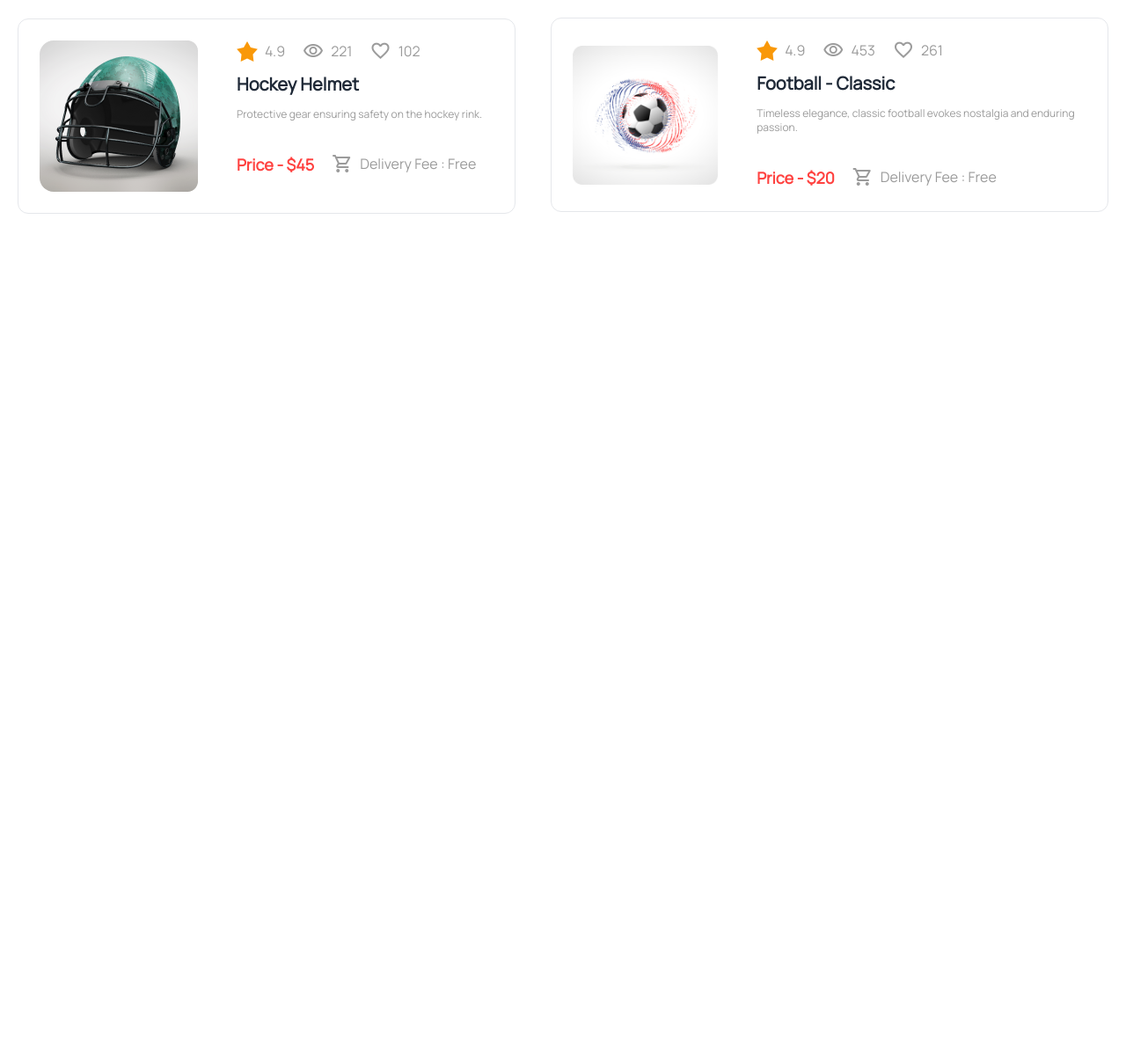
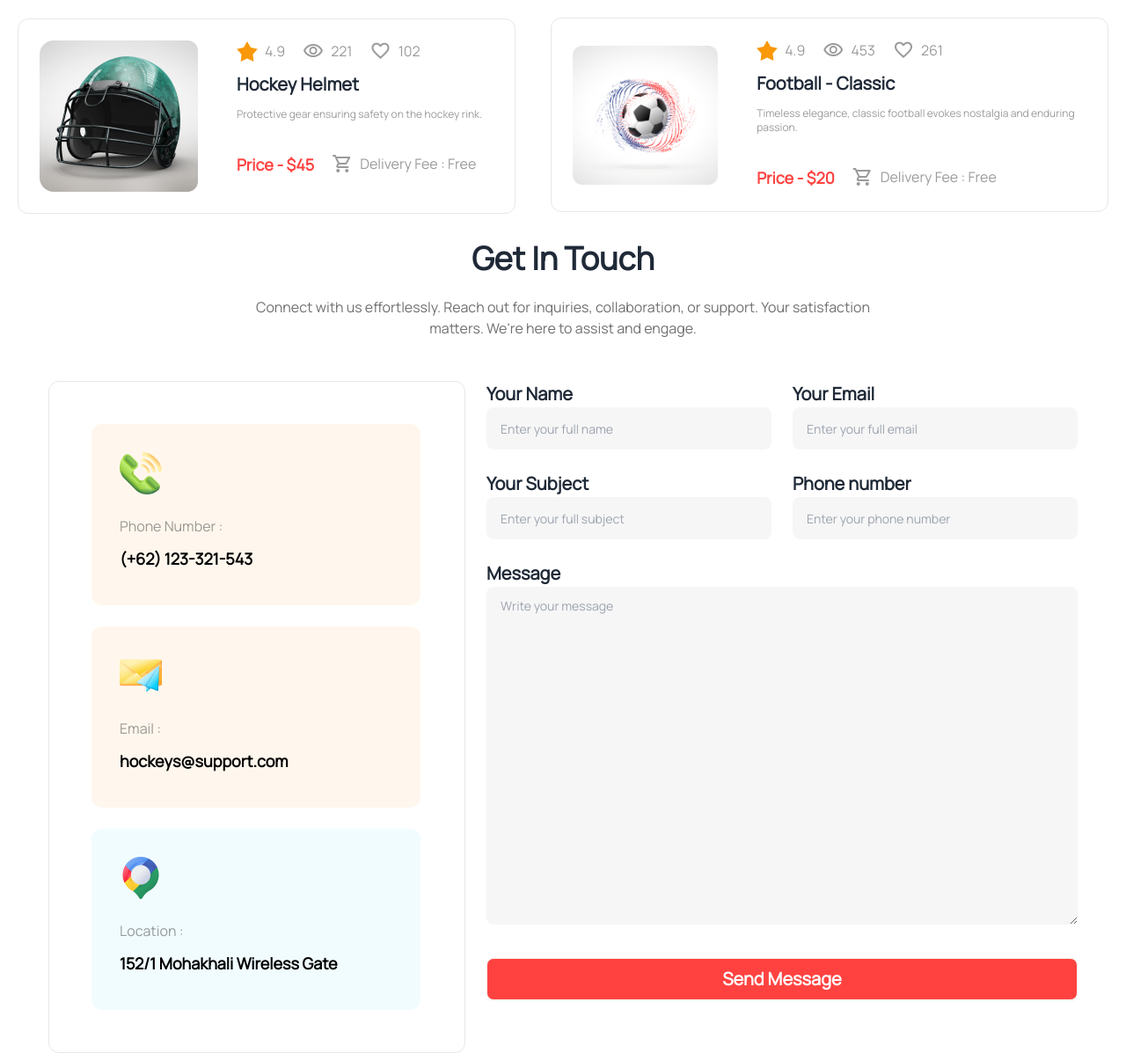
Before and after one commit to sababfaruki/Assignment-3, a plain HTML site: page index.html in a window 1280 px wide. Shown: the part 2894-4091 px from the top of the page at 88% size. Before the commit the page ends 3137 px from the top, so only its background shows below. Drawn offline with nearby package versions, Linux system fonts and the light colour scheme.

Commit message:
get in touch form

```diff
--- a/index.html
+++ b/index.html
@@ -367,6 +367,73 @@
           </div>
         </div>
       </section>
+      <!-- Get in touch section -->
+      <section class="container mx-5 lg:mx-auto flex flex-col items-center">
+          <div class="mx-3 space-y-4">
+            <h3 class="font-extrabold text-[36px] text-center">Get In Touch</h3>
+            <p class="text-center text-[16px] mx-auto lg:mx-auto text-[#1313189a] lg:w-[700px] ">Connect with us effortlessly. Reach out for inquiries, collaboration, or support. Your satisfaction matters. We're here to assist and engage.</p>
+          </div>
+          <!-- contact portion -->
+          <div class="mt-6 flex gap-[24px] flex-col lg:flex-row">
+          <div class="mt-6 mx-auto h-[664px] w-[335px] lg:w-[474px]  lg:h-[764px] border-[1px] rounded-xl p-5 lg:p-12 container lg:mx-auto flex flex-col gap-6">
+            <div class="lg:w-[374px] w-[287px] h-[184px] lg:h-[216px] bg-[#fff7ed] rounded-xl flex flex-col p-8 space-y-6 ">
+              <figure><img src="Images/Group 1171275317.png" alt="Shoes" /></figure>
+              <div class="space-y-3">
+                <h2 class="text-[16px] text-[#5c5c5c9d] font-medium">Phone Number :</h2>
+                <p class="text-[18px] text-[#000000] font-extrabold">(+62) 123-321-543</p>
+              </div>
+            </div>
+            <div class="lg:w-[374px] w-[287px] h-[184px] lg:h-[216px] bg-[#fff7ed] rounded-xl flex flex-col p-8 space-y-6 ">
+              <figure><img src="Images/Group 1171275318.png" alt="Shoes" /></figure>
+              <div class="space-y-3">
+                <h2 class="text-[16px] text-[#5c5c5c9d] font-medium">Email :</h2>
+                <p class="text-[18px] text-[#000000] font-extrabold">hockeys@support.com</p>
+              </div>
+            </div>
+            <div class="lg:w-[374px] w-[287px] h-[184px] lg:h-[216px] bg-[#f1fcff] rounded-xl flex flex-col p-8 space-y-6 ">
+              <figure><img src="Images/Group 1171275321.png" alt="Shoes" /></figure>
+              <div class="space-y-3">
+                <h2 class="text-[16px] text-[#5c5c5c9d] font-medium">Location :</h2>
+                <p class="text-[18px] text-[#000000] font-extrabold">152/1 Mohakhali Wireless Gate</p>
+              </div>
+            </div>
+          </div>
+          <!-- input section -->
+         <div class="flex flex-col gap-[24px] mt-6">
+          <div>
+            <div class="flex justify-center flex-col lg:flex-row gap-6">
+              <div>
+                <h3 class="text-[20px] font-semibold">Your Name</h3>
+                <input type="text" placeholder="Enter your full name" class="input input-bordered input-md w-full lg:w-[324px]  bg-[#13131809] border-[0px]" />
+              </div>
+              <div>
+                <h3 class="text-[20px] font-semibold">Your Email</h3>
+                <input type="text" placeholder="Enter your full email" class="input input-bordered input-md w-full lg:w-[324px] bg-[#13131809] border-[0px]" />
+              </div>
+            </div>
+          </div>
+          <div class="flex flex-col">
+            <div class="flex gap-6 justify-center flex-col lg:flex-row">
+              <div class="">
+                <h3 class="text-[20px] font-semibold">Your Subject</h3>
+                <input type="text" placeholder="Enter your full subject" class="input input-bordered input-md w-full lg:w-[324px]  bg-[#13131809] border-[0px]" />
+              </div>
+              <div>
+                <h3 class="text-[20px] font-semibold">Phone number</h3>
+                <input type="text" placeholder="Enter your phone number" class="input input-bordered input-md w-full lg:w-[324px]  bg-[#13131809] border-[0px]" />
+              </div>
+            </div>
+            <div>
+              <div class=" flex flex-col mt-6">
+                <h3 class="text-[20px] font-semibold">Message</h3>
+              </div>
+              <textarea class="textarea textarea-bordered w-full lg:h-96 lg:w-[672px] bg-[#13131809] border-[0px]" placeholder="Write your message"></textarea>
+              </div>
+              <button class="mt-8 btn bg-[#FF4240] text-[20px] text-white">Send Message</button>
+          </div>
+        </div>
+      </div>
+      </section>
     </main>
     <footer>
 
```
